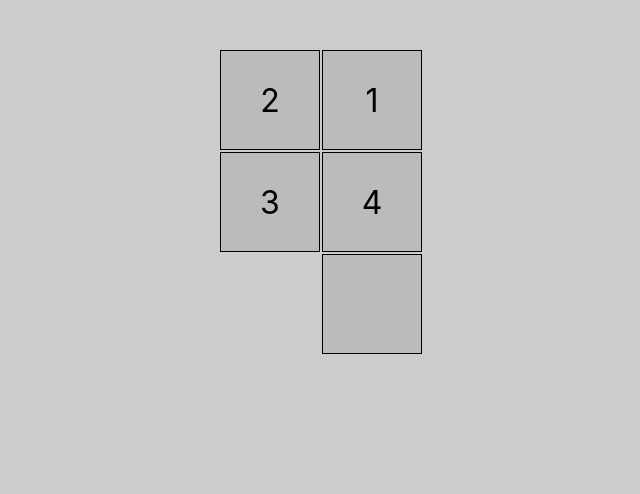
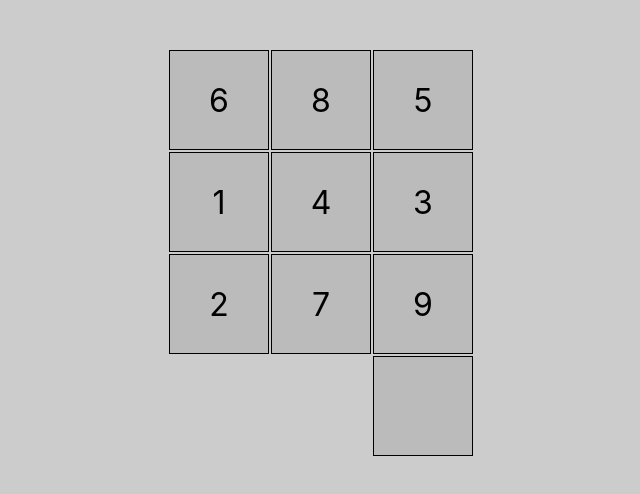
Before and after one commit to Atharva21/N-Puzzle, a React (Create React App) app: page / in a window 1280 px wide. Shown: the top 494 px of the page, without its empty margins (319-959 px from the left). Built offline with nearby package versions, Linux system fonts and the light colour scheme.

Commit message:
increased size

```diff
--- a/src/components/App.jsx
+++ b/src/components/App.jsx
@@ -4,7 +4,7 @@ import Grid from "./Grid/Grid";
 function App() {
   return (
     <div className="container">
-      <Grid size="2" />
+      <Grid size="3" />
     </div>
   );
 }
```
